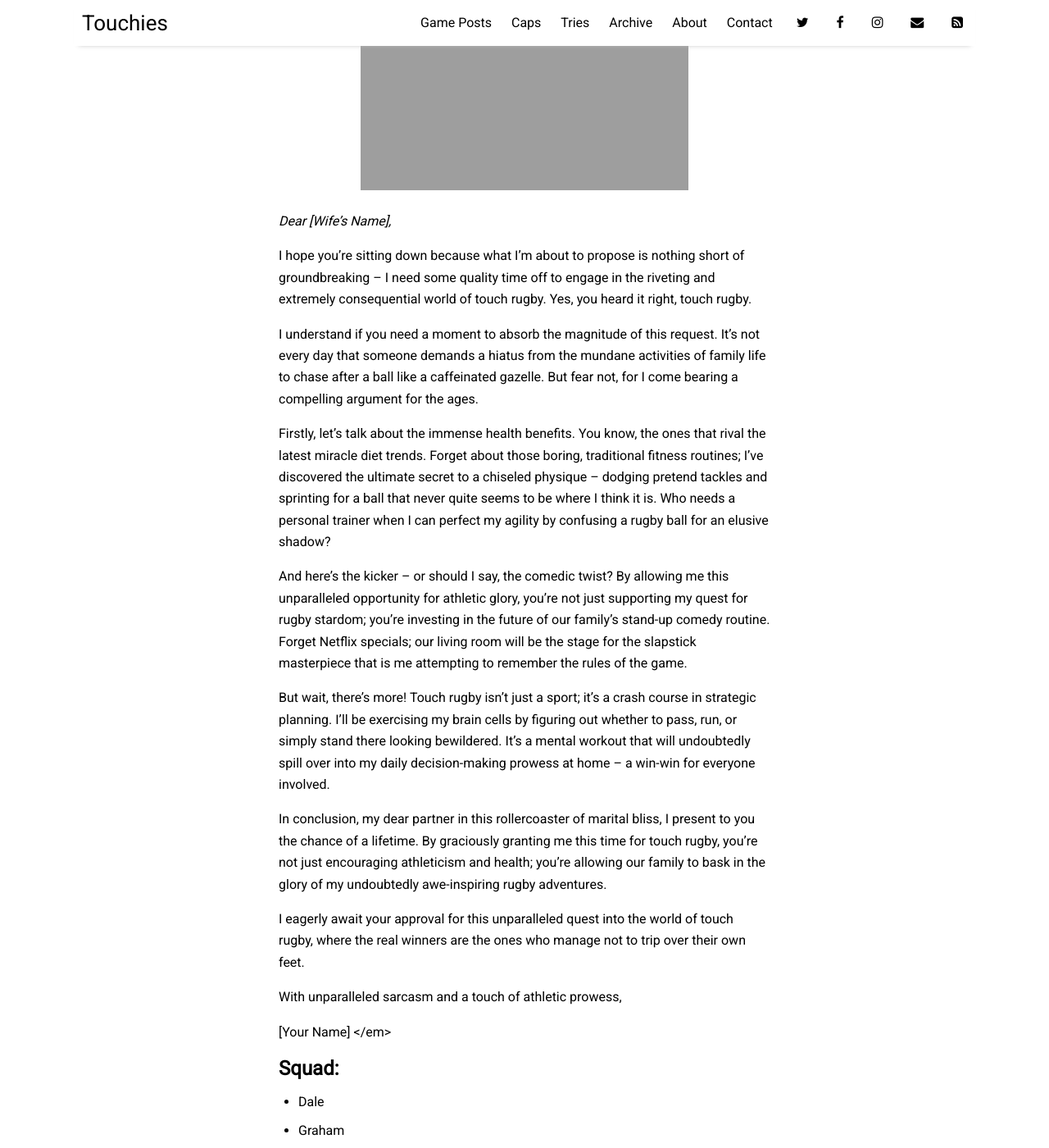
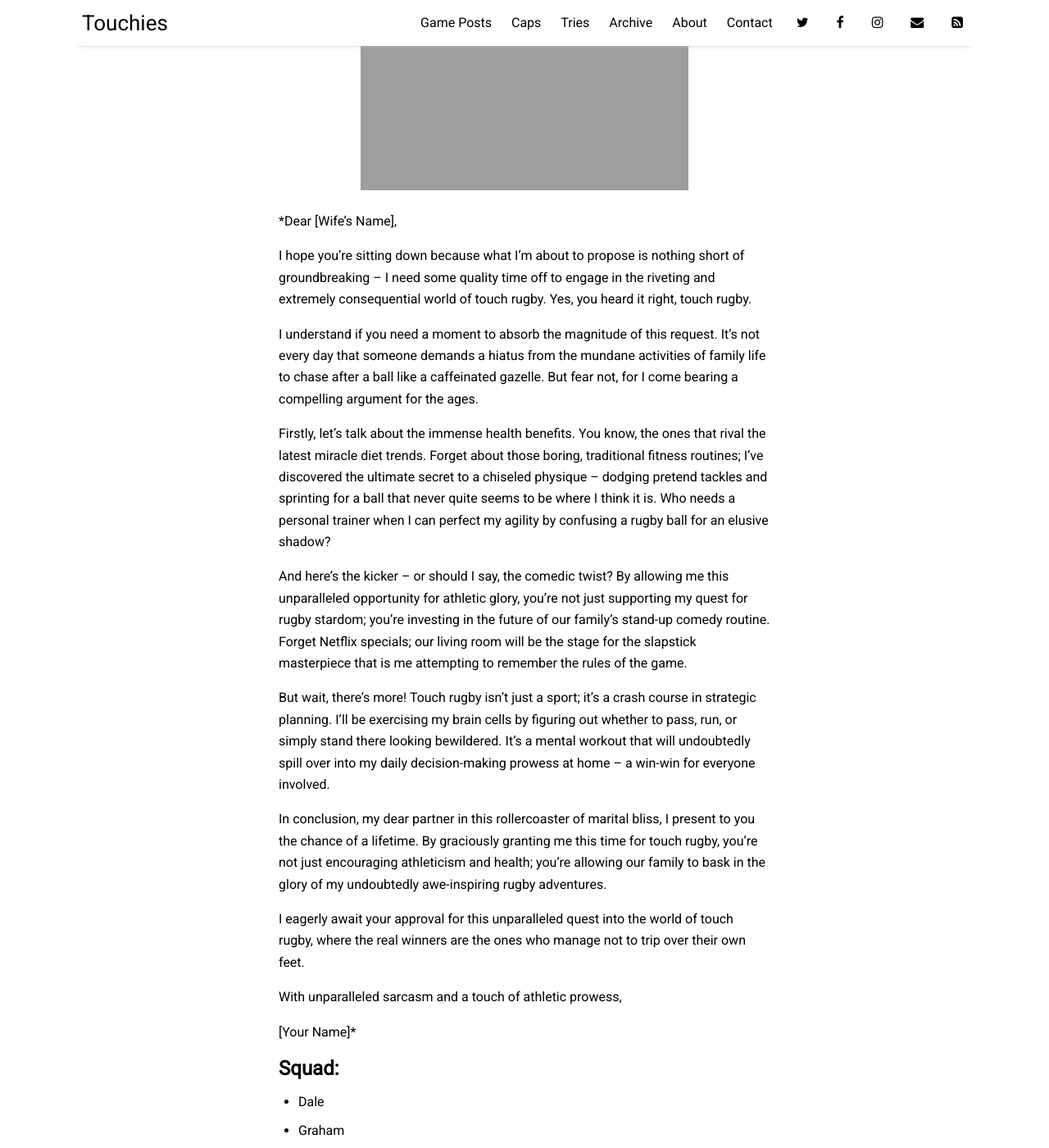
Before and after one commit to sundayrugby/sundayrugby.github.io, a Jekyll site: the page built from _posts/2024-01-07-CA.md, in a window 1280 px wide and 1400 px high, scrolled down 230 px. Shown: the whole window at 82% size. Built offline with Jekyll 4.4.1, drawn with Linux system fonts in a browser that asks for light colours; nearby versions of some CDN libraries.

Commit message:
Update 2024-01-07-CA.md

```diff
--- a/_posts/2024-01-07-CA.md
+++ b/_posts/2024-01-07-CA.md
@@ -7,9 +7,7 @@
 image: 2024_01_07.jpg
 ---
 
-
-<em>
-Dear [Wife’s Name],
+*Dear [Wife’s Name],
 
 I hope you’re sitting down because what I’m about to propose is nothing short of groundbreaking – I need some quality time off to engage in the riveting and extremely consequential world of touch rugby. Yes, you heard it right, touch rugby.
 
@@ -27,8 +25,7 @@
 
 With unparalleled sarcasm and a touch of athletic prowess,
 
-[Your Name]
-</em>
+[Your Name]*
 
 
 ## Squad:
```
